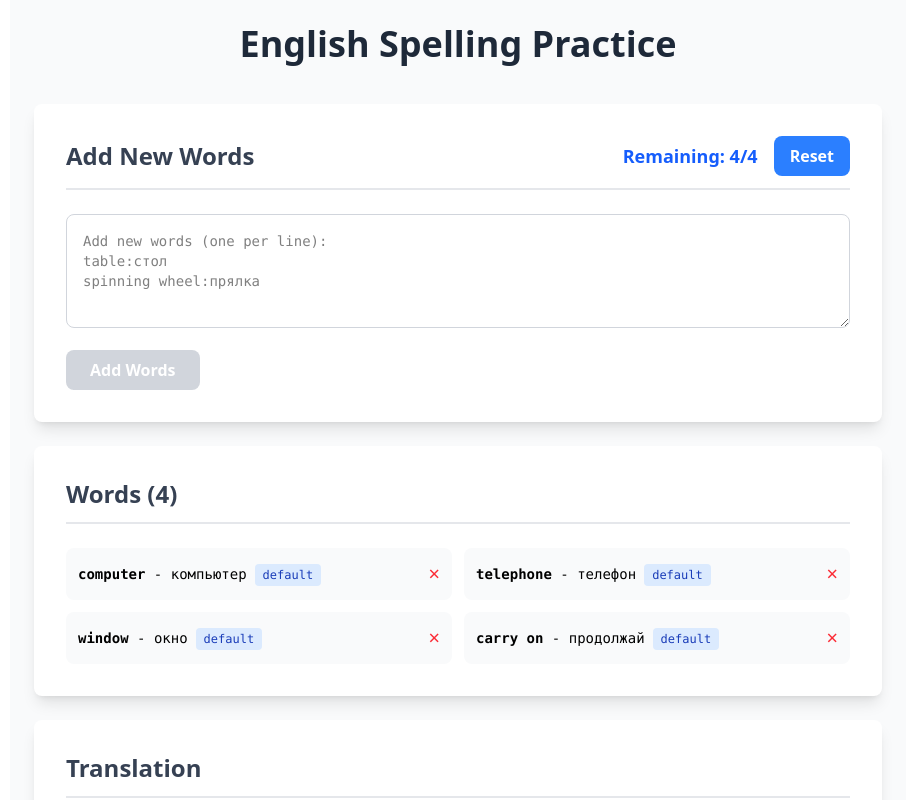
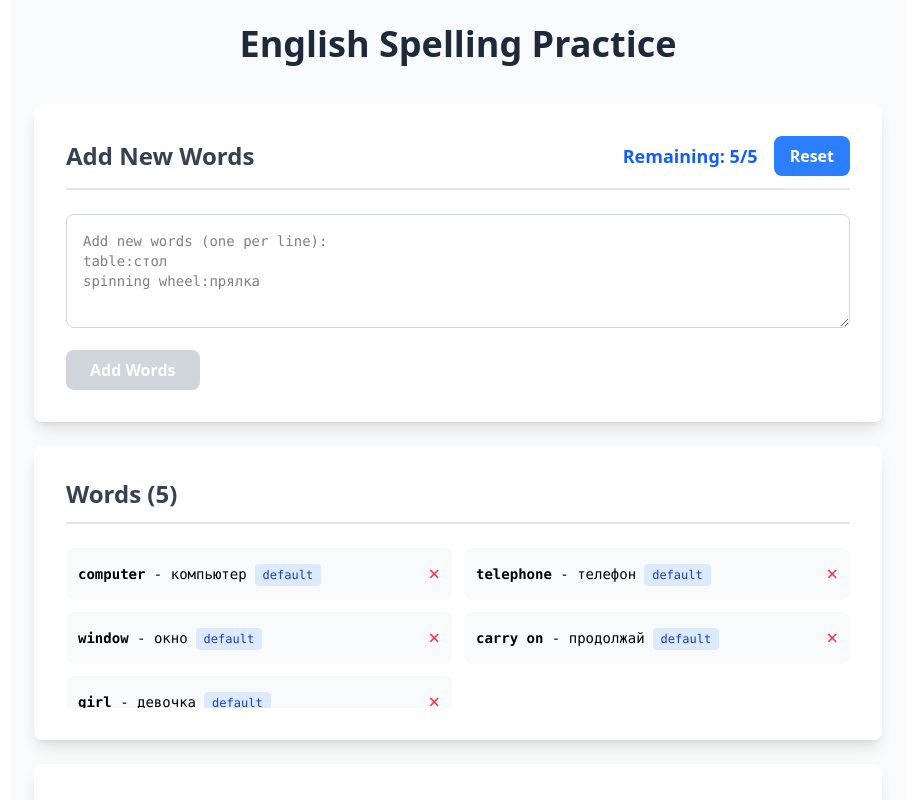
Before and after one commit to m-pokrovskii/English-Spelling-App, a React (Vite) app: page / in a window 1280 px wide. Shown: the top 800 px of the page, without its empty margins (182-1097 px from the left). Built offline with nearby package versions, Linux system fonts and the light colour scheme.

Commit message:
Reset app if all words was deleted

```diff
--- a/src/App.jsx
+++ b/src/App.jsx
@@ -6,7 +6,8 @@ const EnglishSpellingApp = () => {
     { english: 'computer', russian: 'компьютер' },
     { english: 'telephone', russian: 'телефон' },
     { english: 'window', russian: 'окно' },
-    { english: 'carry on', russian: 'продолжай'}
+    { english: 'carry on', russian: 'продолжай'},
+    { english: 'girl', russian: 'девочка'}
   ];
 
   const resetPractice = () => {
@@ -63,13 +64,15 @@ const EnglishSpellingApp = () => {
   const loadWordsFromStorage = () => {
     try {
       const stored = localStorage.getItem('allWords');
-      if (stored) {
+      if (stored && JSON.parse(stored).length) {
         return JSON.parse(stored);
+      } else {
+        // First time loading from the store. Save default words.
+        const initialWords = [...DEFAULT_WORDS];
+        saveWordsToStorage(initialWords);
+        return initialWords;
       }
-      // First time loading from the store. Save default words.
-      const initialWords = [...DEFAULT_WORDS];
-      saveWordsToStorage(initialWords);
-      return initialWords;
+
     } catch (error) {
       console.log('Failed to load words from a storage');
     }
@@ -280,11 +283,23 @@ const EnglishSpellingApp = () => {
     selectRandomWord();
   }, [selectRandomWord])
 
+  const renderNoWords = () => (
+    <div className="max-w-4xl flex mx-auto p-4 sm:p-6 bg-gray-50 min-h-screen items-center justify-center">
+      <div className="text-center text-lg sm:text-xl text-gray-600 p-4 sm:p-6 lg:p-8 bg-white rounded-lg shadow-lg">
+        <p className="mb-4 sm:mb-6">Add new words above or reset to practice again.</p>
+        <button
+          onClick={resetPractice}
+          className="w-full sm:w-auto bg-blue-500 hover:bg-blue-600 text-white px-6 sm:px-8 py-2 sm:py-3 rounded-lg font-semibold"
+        >
+          Reset Practice
+        </button>
+      </div>
+    </div>
+  )
 
   if (!currentWord) {
     if (wordsToLearn.length === 0) {
-      // Word Management goes there
-      return
+      return renderNoWords();
     }
     return <div className='flex justify-center items-center min-h-screen'>Loading...</div>
   }
```
